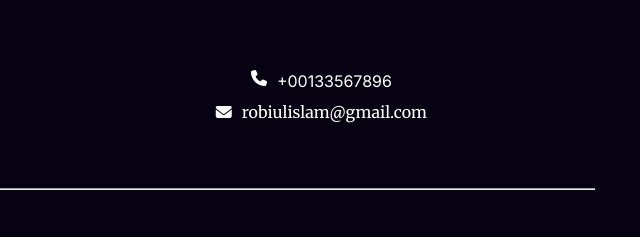
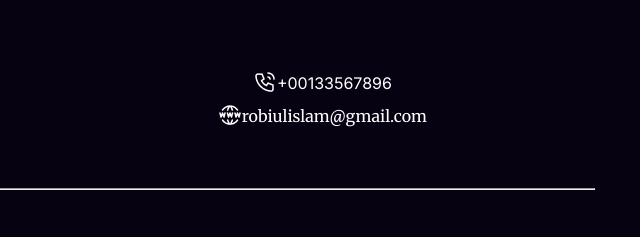
Before and after one commit to RobiulIslam08/assignment-pblm, a plain HTML site: page index.html in a window 1280 px wide. Shown: the part 5631-5868 px from the top of the page, 606-1246 px from the left. Drawn offline with Linux system fonts and the light colour scheme.

Commit message:
icon added

```diff
--- a/index.html
+++ b/index.html
@@ -156,11 +156,11 @@
                 </div>
                 <div class="first-right">
                     <div class="phone">
-                        <i class="fa-solid fa-phone"></i>
+                        <img src="./resources/call.png" alt="">
                         <p> +00133567896</p><br>
                     </div>
                     <div class="email">
-                        <i class="fa-sharp fa-solid fa-envelope"></i>
+                        <img src="./resources/website.png" alt="">
                         <p>robiulislam@gmail.com</p>
                     </div>
                 </div>
```
